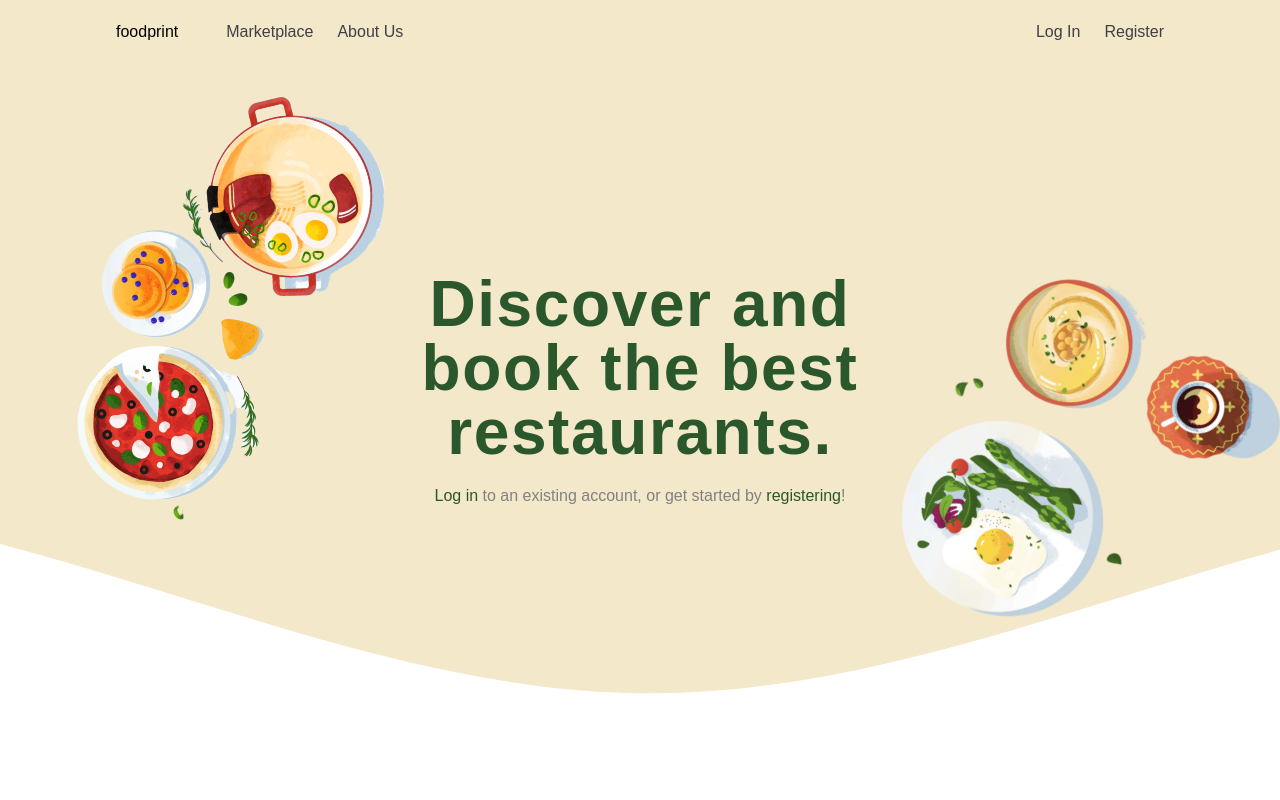
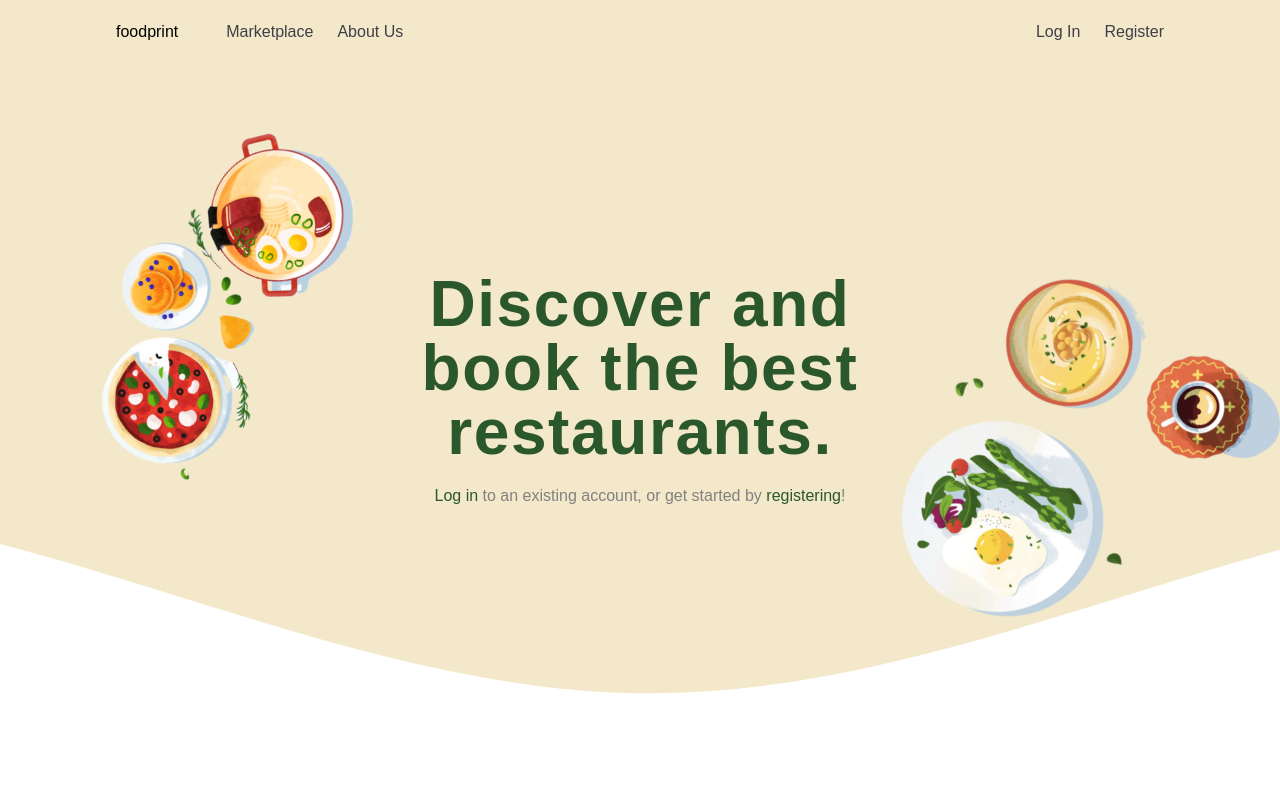
Before and after one commit to cs203g2t10/foodprint-frontend, a React (Create React App) app: page / in a window 1280 px wide. Shown: the top 800 px of the page. Built offline with nearby package versions, Linux system fonts and the light colour scheme; no server answers.

Commit message:
fix nav bar prob and design changes

```diff
--- a/src/pages/About.tsx
+++ b/src/pages/About.tsx
@@ -58,7 +58,7 @@ const About = () => {
                     <use xlinkHref="#gentle-wave" x="100" y="-25" fill="rgba(243, 232, 201, 1)" />
                 </g>
             </svg>
-            <div className="grid grid-cols-2 mt-10">
+            <div className="grid grid-cols-2 mt-10 mb-16">
                 <motion.div ref={ref} className="Box" initial="hidden" animate={controls} variants={fadeInLeft}>
                     <img className="transform scale-60" src="/images/story.png" alt="our story" />
                 </motion.div>
--- a/src/pages/Home.tsx
+++ b/src/pages/Home.tsx
@@ -62,7 +62,7 @@ const Home = () => {
         <div className="w-full">
 
             <div className="grid grid-cols-6 absolute">
-                <img className="col-span-2 px-0 z-10 mt-28 -rotate-65 transform scale-110 " src="/images/aboutUs.png" alt="about us" />
+                <img className="col-span-2 px-0 z-10 mt-28 -rotate-65 transform scale-110 xl:scale-90" src="/images/aboutUs.png" alt="about us" />
                 <div className="col-span-2"></div>
                 <img className="col-span-2 px-0 z-10 mt-56 -rotate-45 transform scale-90" src="/images/aboutUs2.png" alt="about us" />
 
@@ -82,10 +82,6 @@ const Home = () => {
                             </div>
                         </> : <>
                             <h1 className="text-center text-grey-lighter text-base mt-5"><Link to="/login" className="text-green-standard">Log in</Link> to an existing account, or get started by <Link to="/register" className="text-green-standard">registering</Link>!</h1>
-                            {/* <div className="flex justify-center items-center gap-x-4">
-                                <Link to="/login" className="bg-green-standard mt-4 py-1 px-8 text-center text-white-standard hover:shadow-lg rounded-xl">Log In</Link>
-                                <Link to="/register" className="bg-green-standard mt-4 py-1 px-8 text-center text-white-standard hover:shadow-lg rounded-xl">Register</Link>
-                            </div> */}
                         </>
                     }
                 </div>
--- a/src/pages/Restaurants.tsx
+++ b/src/pages/Restaurants.tsx
@@ -45,8 +45,8 @@ const Restaurants = () => {
                         categories?.map(
                             category => {
                                 return <Link to={"/categories?category=" + category} key={category}>
-                                    <div className="bg-white-offWhite hover:bg-white-dirtyWhite text-green-standard shadow-md hover:shadow-lg rounded-xl w-28 text-center">
-                                        <h1 className="px-2 py-2 text-base text-grey-dark">{category}</h1>
+                                    <div className="h-8 text-green-standard border border-green-standard shadow-md hover:shadow-lg rounded-xl w-28 text-center">
+                                        <h1 className="px-2 my-auto text-base text-green-standard">{category}</h1>
                                     </div>
                                 </Link>
                             }
```
